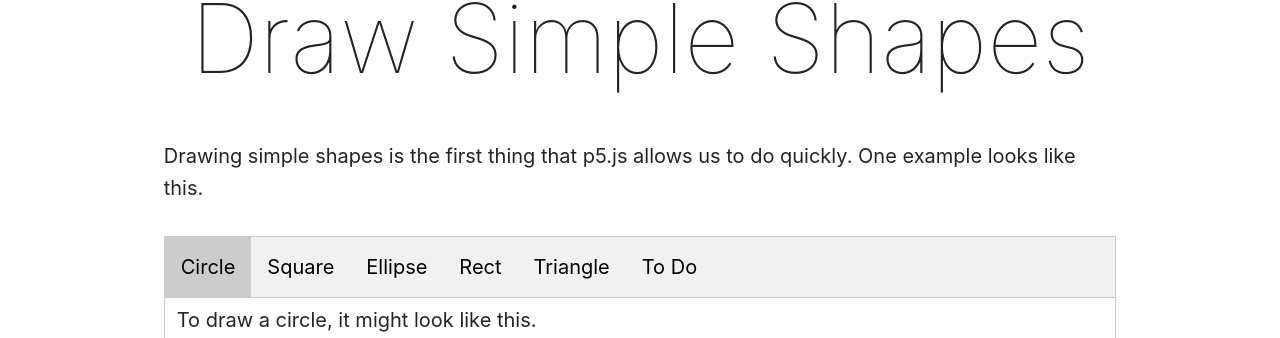
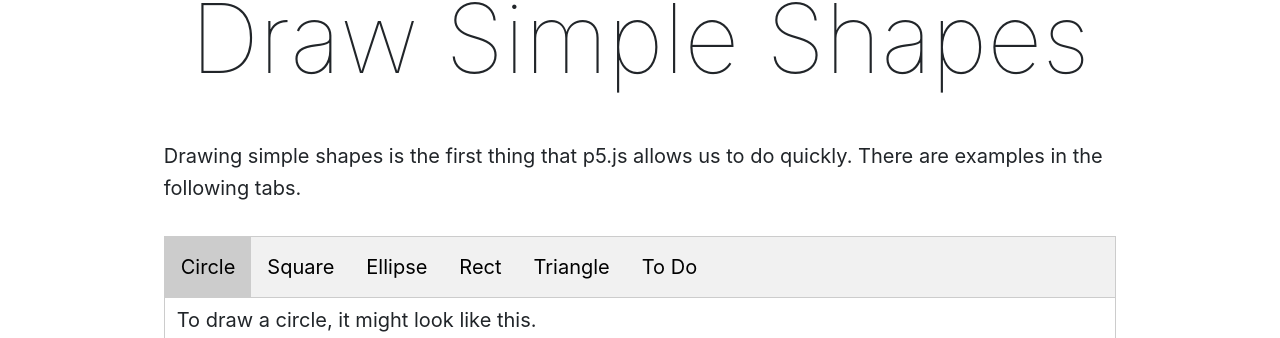
Before and after one commit to Montana-Media-Arts/120_CreativeCoding1-Fall2020, a Jekyll site: the page built from modules/week-9/_posts/2017-01-10-draw-simple-shapes.md, in a window 1280 px wide. Shown: the part 441-779 px from the top of the page. Built offline with Jekyll 4.4.1, drawn with Linux system fonts in a browser that asks for light colours; nearby versions of some CDN libraries; a script that is not in the unit is left out.

Commit message:
Update 2017-01-10-draw-simple-shapes.md

```diff
--- a/modules/week-9/_posts/2017-01-10-draw-simple-shapes.md
+++ b/modules/week-9/_posts/2017-01-10-draw-simple-shapes.md
@@ -6,7 +6,7 @@ jotted: true
 
 # Draw Simple Shapes
 
-Drawing simple shapes is the first thing that p5.js allows us to do quickly.  One example looks like this.
+Drawing simple shapes is the first thing that p5.js allows us to do quickly.  There are examples in the following tabs.
 
 <div class="tab">
     <button class="tablinks active" onclick="openTab(event, 'Circle')">Circle</button>
```
